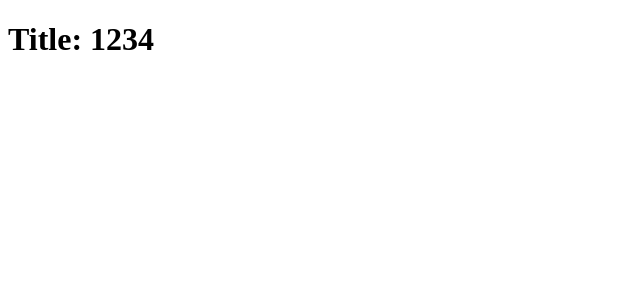
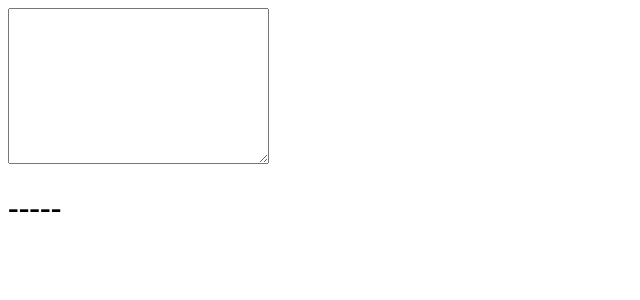
Before and after one commit to Kavinda8535/React-Egg-Head-Tutorials, a React (Create React App) app: page / in a window 1280 px wide. Shown: the top 300 px of the page, without its empty margins (0-640 px from the left). Built offline with nearby package versions, Linux system fonts and the light colour scheme.

Commit message:
Normalize Events with React Synthetic Event System

```diff
--- a/src/App.js
+++ b/src/App.js
@@ -3,23 +3,37 @@
 //**** Start  Default Property values and Property Tyeps Definition  ****/
 class App extends React.Component {
 
+constructor(){
+  super();
+  this.state = {currentEvent: '-----'}
+  this.update = this.update.bind(this)
+}
+update(e){
+  this.setState({currentEvent: e.type})
+}
+
   render()
   {
-    return <Title text="1234"/>
+    return(
+      <div>
+        <textarea
+        onKeyPress={this.update}
+        onCopy={this.update}
+        onCut={this.update}
+        onPaste={this.update}
+        onFocus={this.update}
+        onBlur={this.update}
+        onDoubleClick={this.update}
+        onTouchStart={this.update}
+        onTouchMove={this.update}
+        onTouchEnd={this.update}
+        cols="30"
+        rows="10" />
+        <h1>{this.state.currentEvent}</h1>
+        </div>
+    )
   }
 }
 
-const Title = (props) => <h1>Title: {props.text}</h1>
-
-Title.protoType = {
-  text(props, propName, component){
-    if(!(propName in props)){
-      return new Error('missing ${propName}')
-    }
-    if(props[propName].length < 6){
-      return new Error('${propName} was too short')
-    }
-  }
-}
 
 export default App
```
